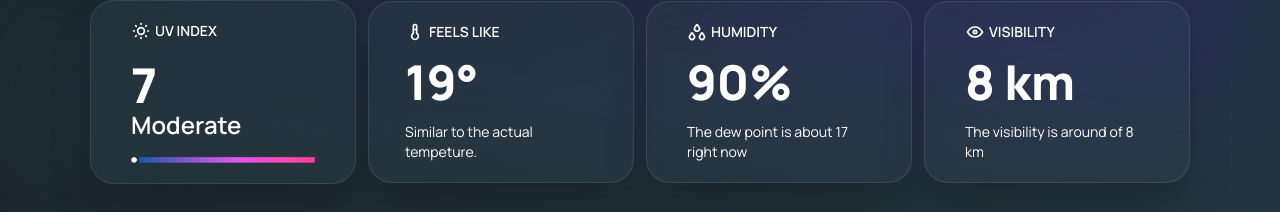
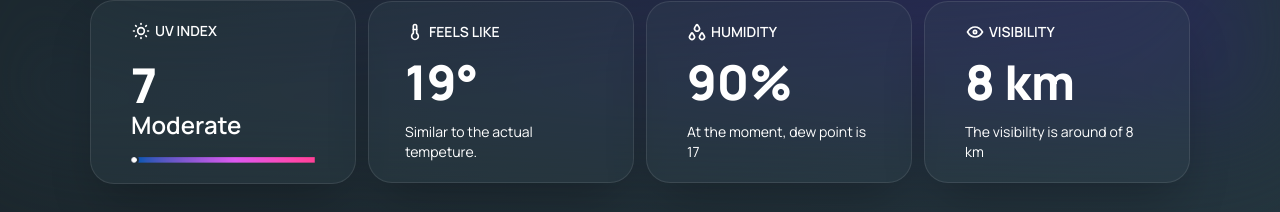
Before and after one commit to francoogilli/weather, a React (Vite) app: page / in a window 1280 px wide. Shown: the part 671-883 px from the top of the page. Built offline with nearby package versions, Linux system fonts and the light colour scheme.

Commit message:
Changed Humidity description

```diff
--- a/src/components/DataMain.jsx
+++ b/src/components/DataMain.jsx
@@ -26,7 +26,7 @@ const DataMain = ({uvindex,feelslike, humidity, visibility}) => {
       <div  className='flex flex-col gap-y-4 bg-[#3b545c38] items-start border border-[#ffffff19] shadow-2xl rounded-3xl px-5 sm:px-10 py-5 '>
         <p className='flex items-center gap-x-1 text-sm text-white'><Droplets/>HUMIDITY</p>
         <p className='text-white font-extrabold text-4xl sm:text-5xl'>{humidity}%</p>
-        <p className='text-sm font-normal text-white text-left'>The dew point is about 17 right now</p>
+        <p className='text-sm font-normal text-white text-left'>At the moment, dew point is 17</p>
       </div>
 
       <div  className='flex flex-col gap-y-4 bg-[#3b545c38] items-start border border-[#ffffff19] shadow-2xl rounded-3xl px-5 sm:px-10 py-5 '>
```
